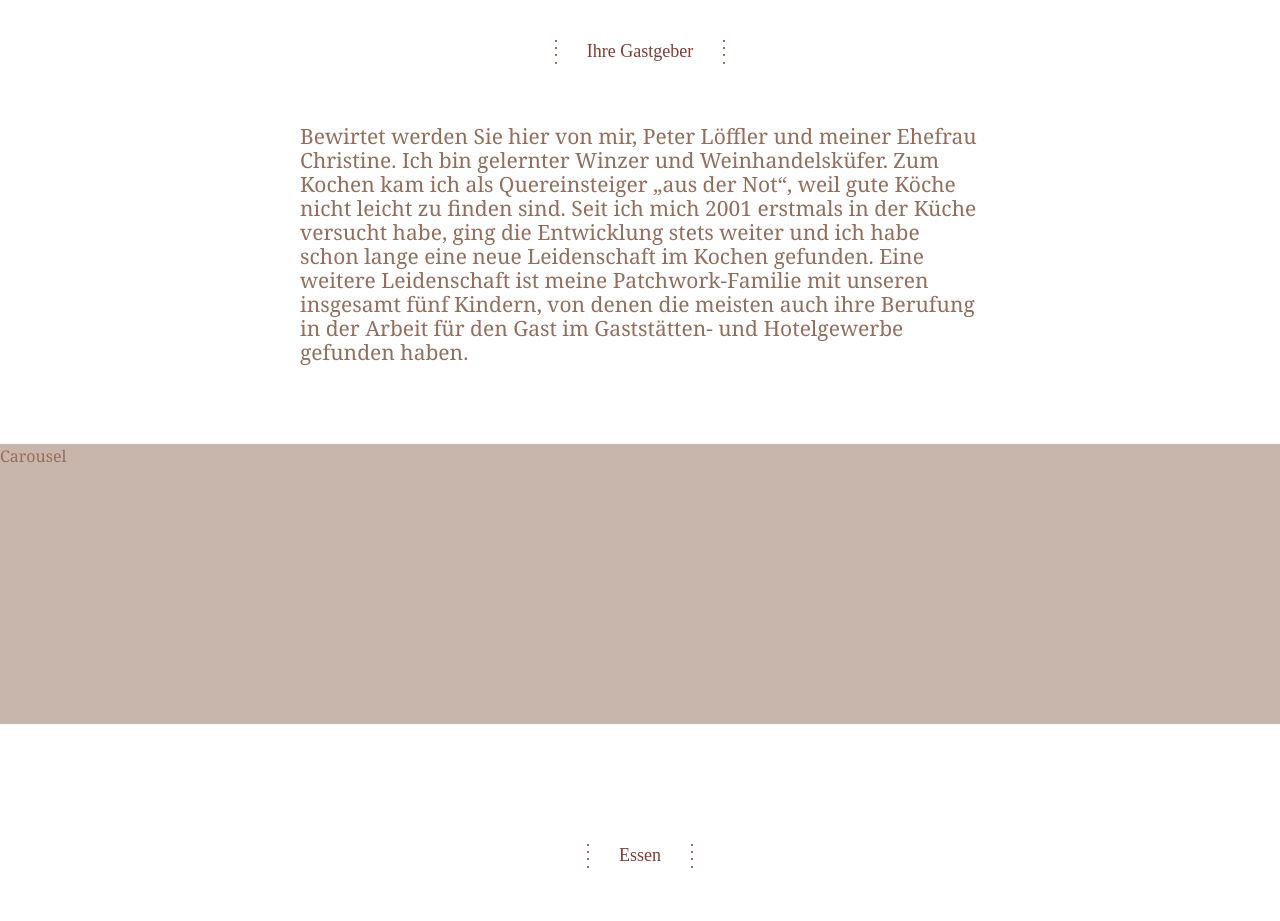
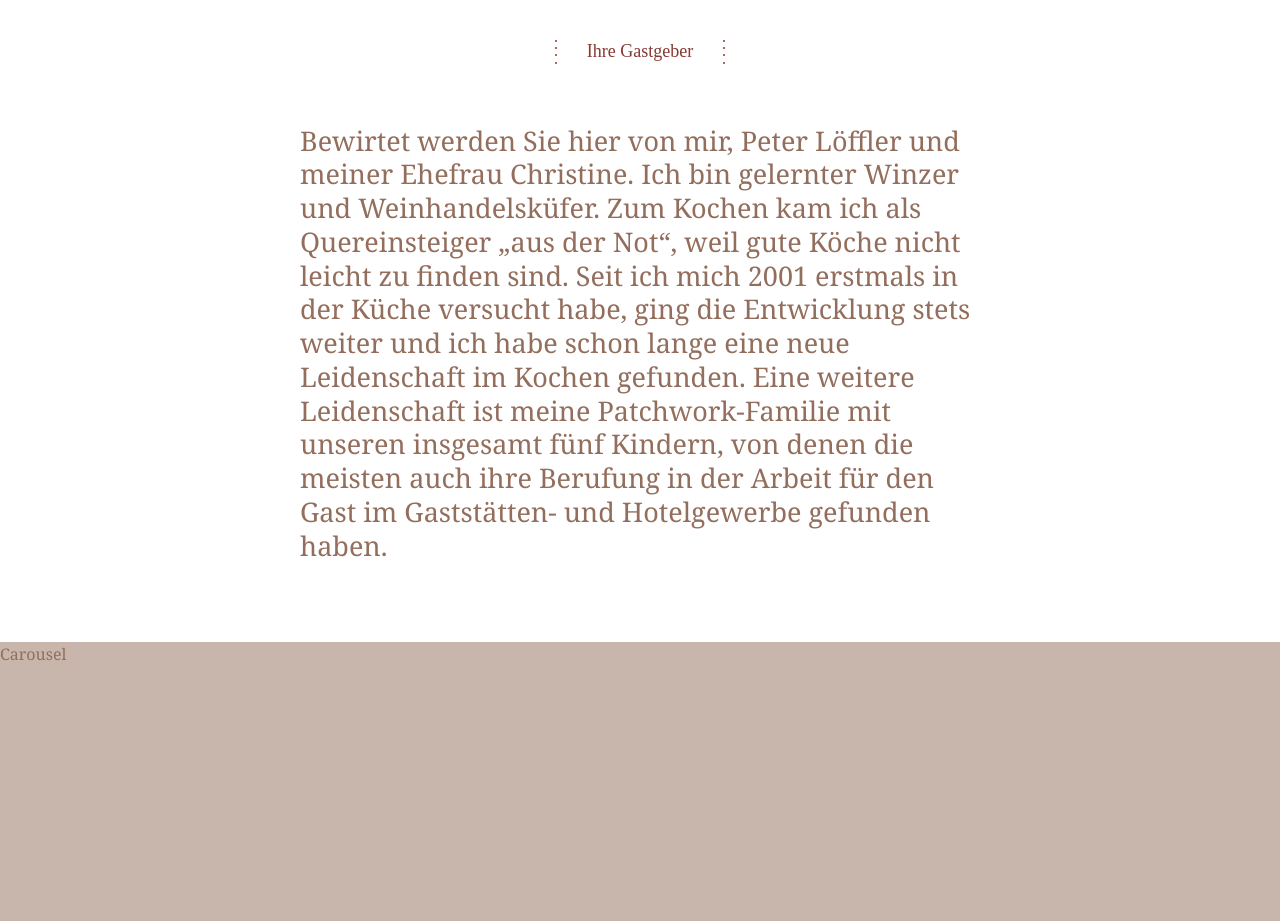
Before and after one commit to ugrupp/gasthaus-zur-muehle, a Next.js app: page / in a window 1280 px wide. Shown: the part 3200-4121 px from the top of the page. Built offline with nearby package versions, Linux system fonts and the light colour scheme.

Commit message:
fix: fix hosts text font size

```diff
--- a/src/components/hosts.tsx
+++ b/src/components/hosts.tsx
@@ -30,7 +30,8 @@ const HostsSection: React.FC<HostsSectionProps> = ({
           <div
             className={classNames([
               richtextStyles.root,
-              richtextStyles["size-base"],
+              richtextStyles["size-lg"],
+              "leading-tight",
             ])}
           >
             {parse(intro__html)}
```
